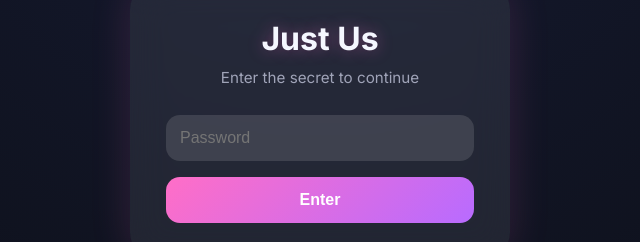
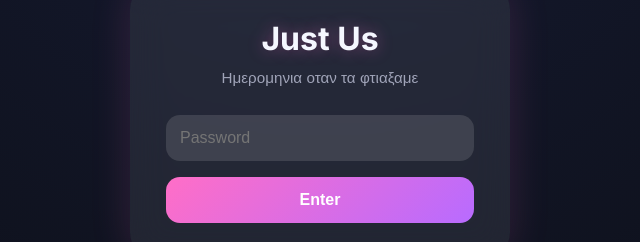
Before and after one commit to Shitakos/katerinaalexis, a plain HTML site: page index.html in a window 1280 px wide. Shown: the part 279-521 px from the top of the page, 320-960 px from the left. Drawn offline with Linux system fonts and the light colour scheme.

Commit message:
Update index.html

```diff
--- a/index.html
+++ b/index.html
@@ -194,7 +194,7 @@ footer {
 <div class="login" id="login">
   <div class="login-box">
     <h1>Just Us</h1>
-    <p>Enter the secret to continue</p>
+    <p>Ημερομηνια οταν τα φτιαξαμε</p>
     <input type="password" id="password" placeholder="Password">
     <button onclick="checkPassword()">Enter</button>
   </div>
```
